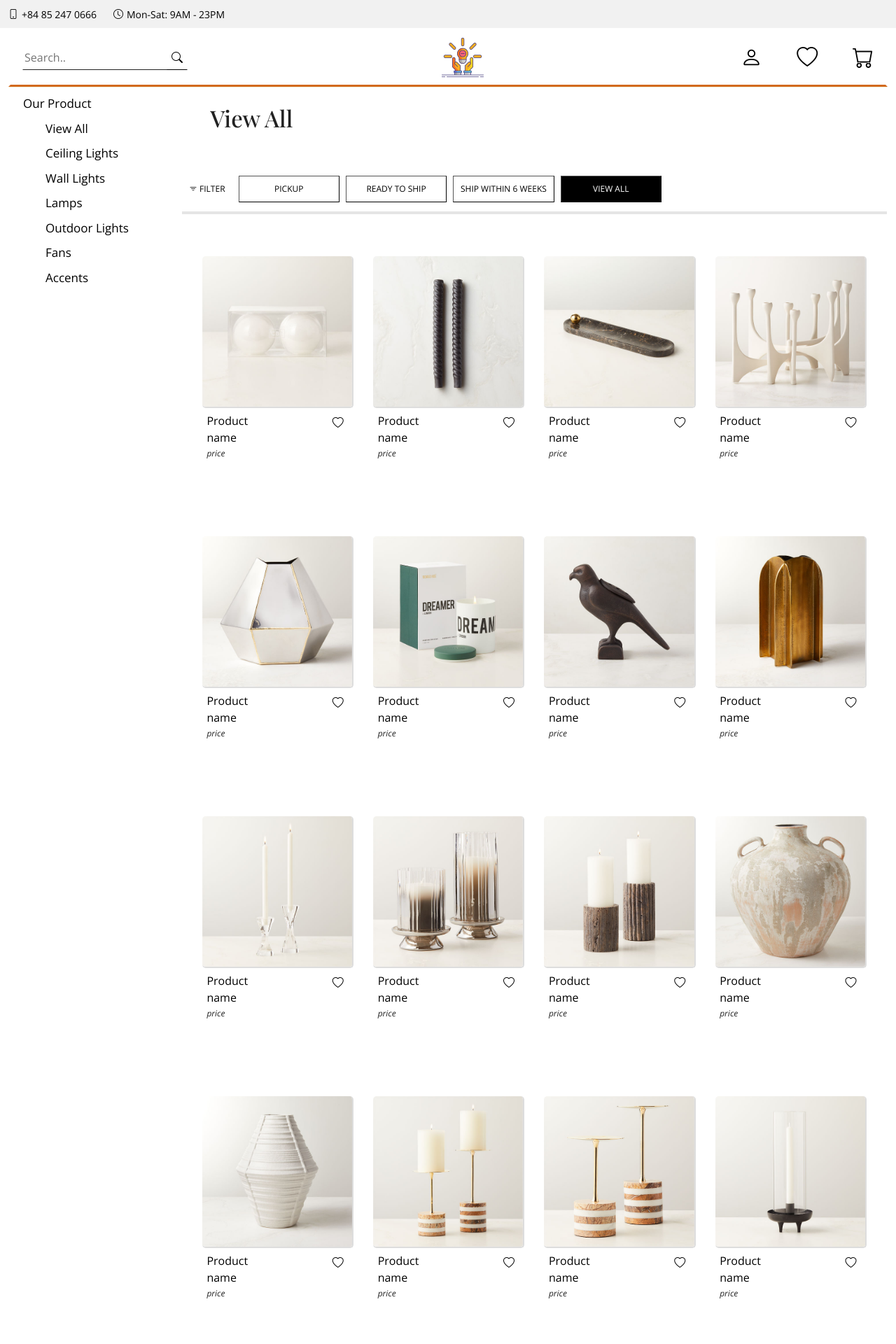
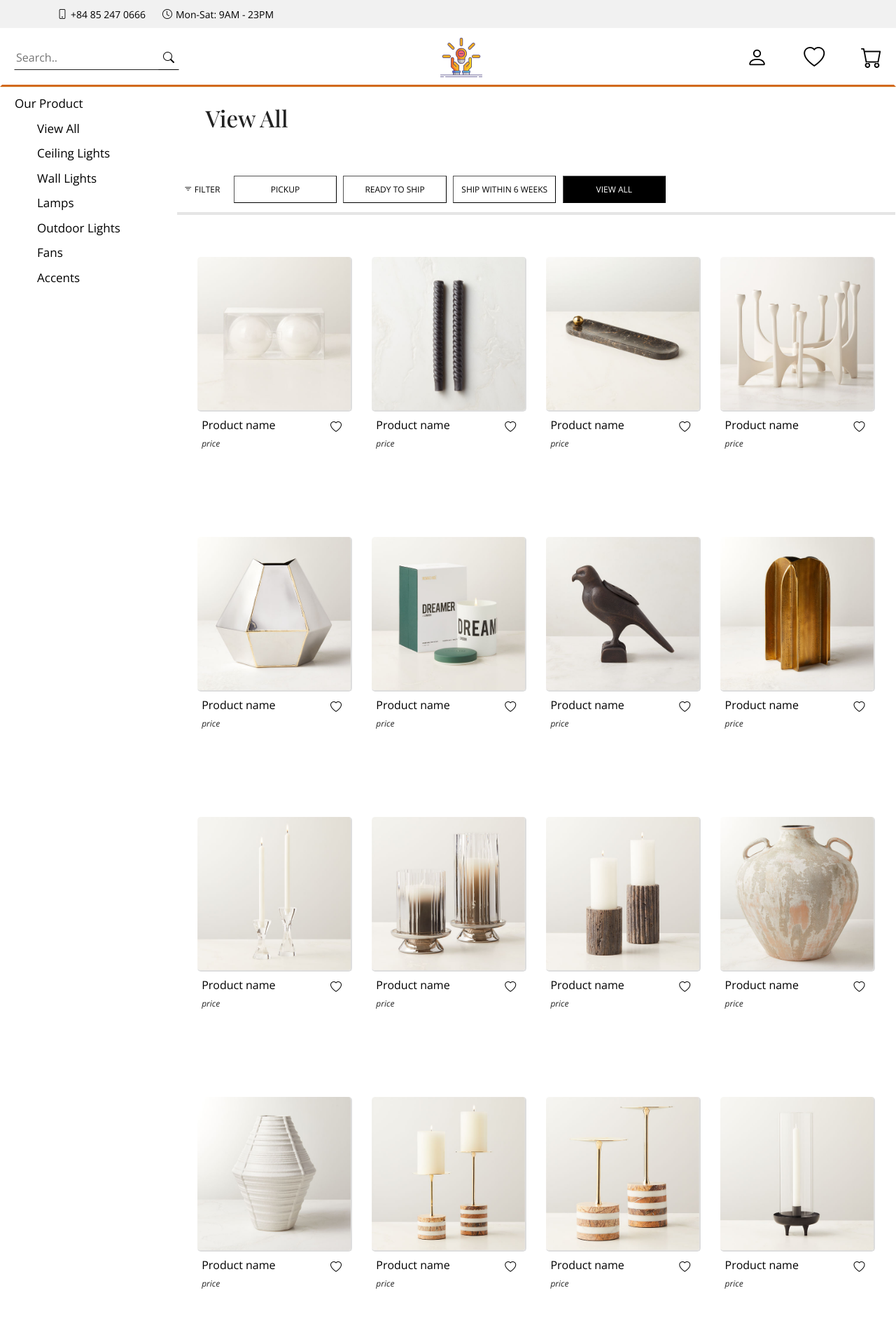
Before and after one commit to ng-hoangnam/E-PROJECT-1, a PHP site: page /product.html in a window 1280 px wide. Shown: the top 1920 px of the page at 70% size. Run offline with PHP 8.4, Linux system fonts and the light colour scheme; some web fonts are replaced.

Commit message:
Edit CSS

```diff
--- a/assets/css/main.css
+++ b/assets/css/main.css
@@ -1206,3 +1206,7 @@ section {
 .login-input:focus~label {
     transform: scale(.65) translateY(-1rem) translateX(0.65rem) !important;
 }
+
+/*--------------------------------------------------------------
+  # Product Template
+  --------------------------------------------------------------*/
--- a/assets/css/stylemenu.css
+++ b/assets/css/stylemenu.css
@@ -88,10 +88,7 @@
 .activetype{
     text-decoration: underline  !important;
 }
-.container{
-    max-width: 100%;
-    font-family: "Open Sans", sans-serif !important;
-}
+
 .position-relative{
     margin-top: 200px;
 }
--- a/product.html
+++ b/product.html
@@ -41,7 +41,7 @@
   </div>
 
   <!-- ======= Header ======= -->
-  <div class="container">
+  <div>
     <div class="header d-flex flex-row justify-content-between align-items-center">
 
       <!-- search bar -->
@@ -87,7 +87,7 @@
   </div>
 
   <!-- main content -->
-  <div class="container">
+  <div>
     <!-- nav bar -->
     <div class="lstype text-light d-flex flex-row">
 
```
